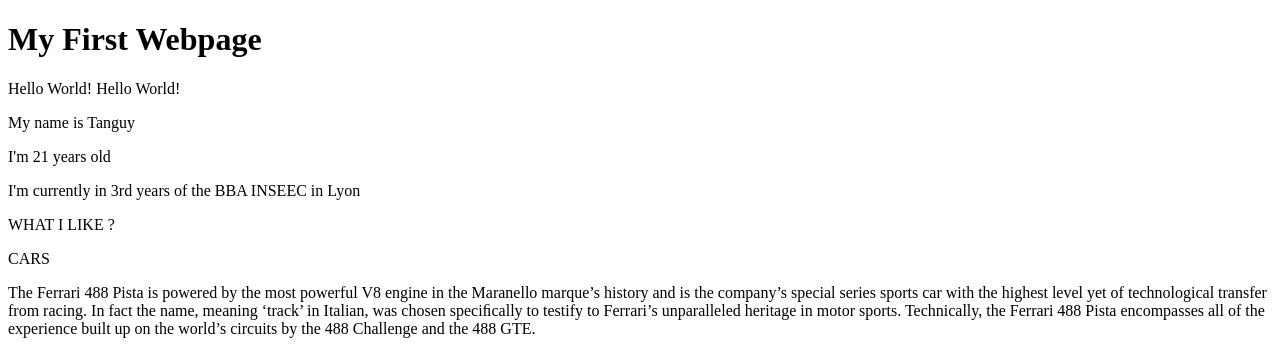
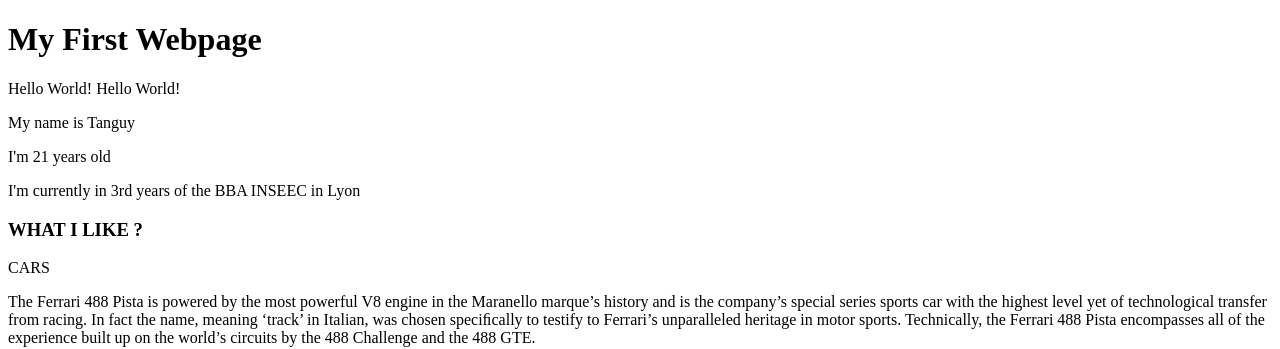
Before and after one commit to tanguyyy/tanguyyy.github.io, a plain HTML site: page index.html in a window 1280 px wide. Shown: the top 349 px of the page. Drawn offline with Linux system fonts and the light colour scheme.

Commit message:
Add files via upload

```diff
--- a/index.html
+++ b/index.html
@@ -13,7 +13,7 @@
     <p>I'm 21 years old</p>
     <p>I'm currently in 3rd years of the BBA INSEEC in Lyon</p>
 
-    <p>WHAT I LIKE ?  </p>
+    <h3>WHAT I LIKE ?  </h3>
     <p>CARS</p>
     <p>The Ferrari 488 Pista is powered by the most powerful V8 engine in the Maranello marque’s history and is the company’s special series sports car with the highest level yet of technological transfer from racing. In fact the name, meaning ‘track’ in Italian, was chosen speciﬁcally to testify to Ferrari’s unparalleled heritage in motor sports. Technically, the Ferrari 488 Pista encompasses all of the experience built up on the world’s circuits by the 488 Challenge and the 488 GTE.</p>
    <img src="https://api.ferrarinetwork.ferrari.com/v2/network-content/medias/resize/5d371735c3f9ec0af647572d?apikey=9QscUiwr5n0NhOuQb463QEKghPrVlpaF&width=1080" alt=ferrari488pista>
```
